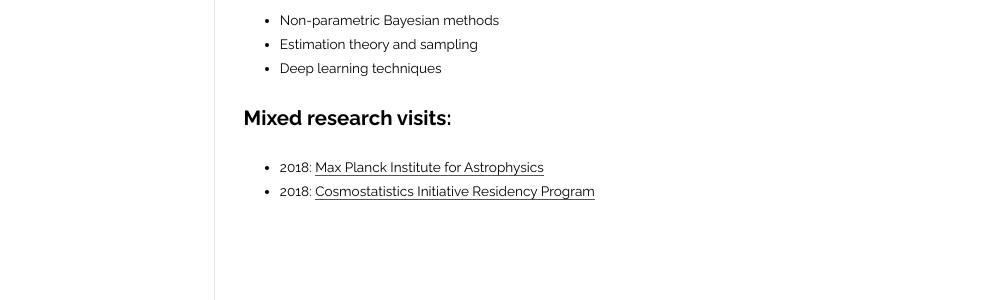
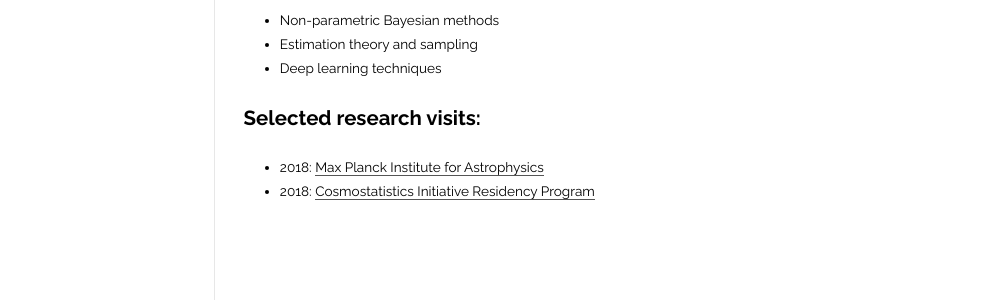
Before and after one commit to moews/moews.github.io, a Jekyll site: the page built from _posts/2017-03-26-research.md, in a window 1280 px wide. Shown: the part 501-801 px from the top of the page, without its empty margins (144-1143 px from the left). Built offline with Jekyll 4.4.1, drawn with Linux system fonts in a browser that asks for light colours.

Commit message:
Update 2017-03-26-research.md

```diff
--- a/_posts/2017-03-26-research.md
+++ b/_posts/2017-03-26-research.md
@@ -21,7 +21,7 @@ My research interests are mostly centered on the intersection of cosmology, astr
 * Estimation theory and sampling
 * Deep learning techniques
 
-## Mixed research visits:
+## Selected research visits:
 
 * 2018: [Max Planck Institute for Astrophysics](http://www.mpa-garching.mpg.de)
 * 2018: [Cosmostatistics Initiative Residency Program](https://cosmostatistics-initiative.org)
```
